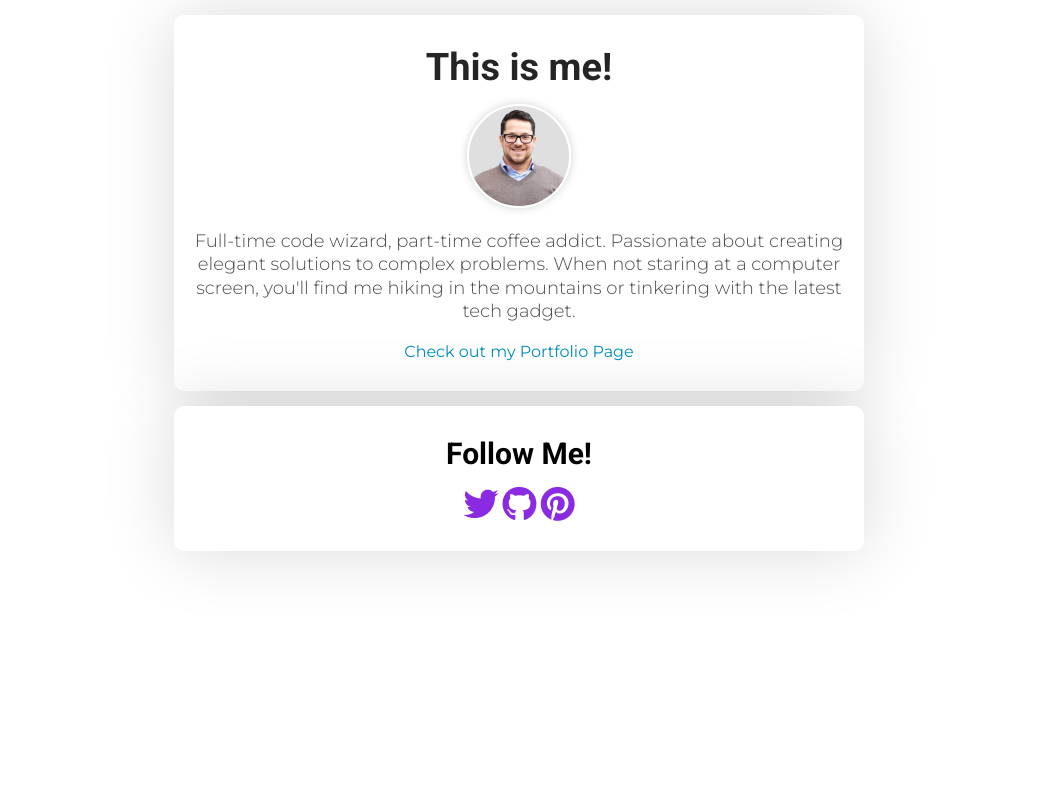
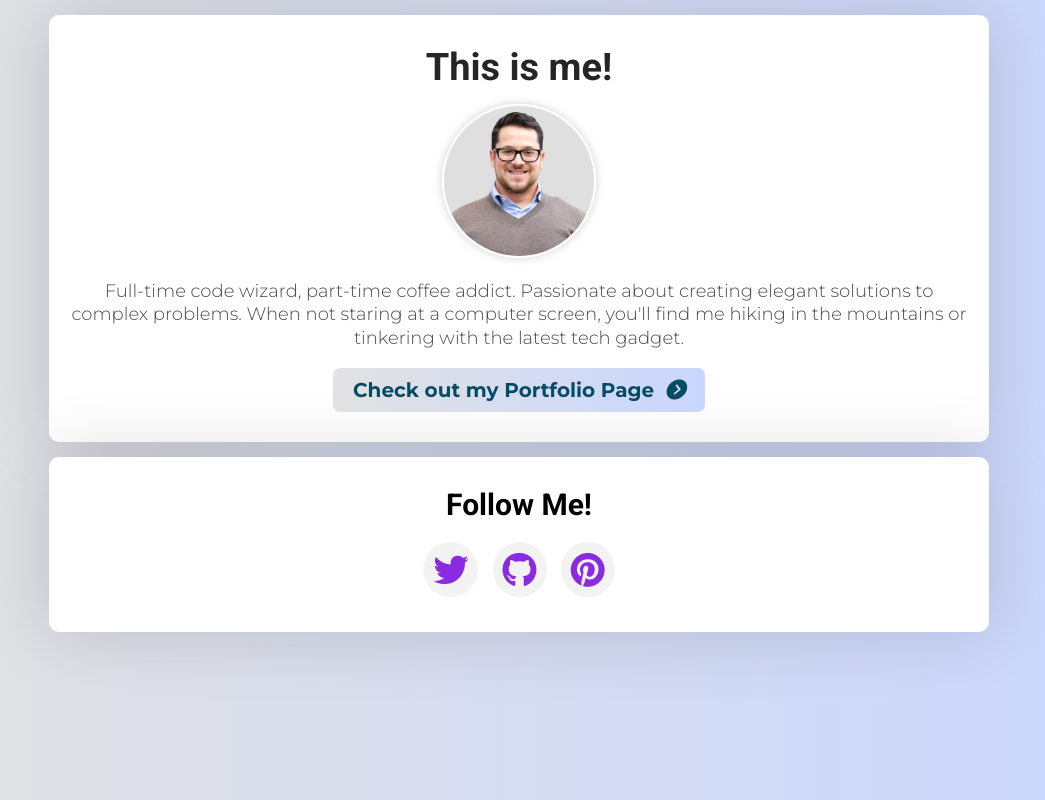
Before and after one commit to gilad009/profile, a plain HTML site: page index.html in a window 1280 px wide. Shown: the whole page, without its empty margins (121-1166 px from the left). Drawn offline with Linux system fonts and the light colour scheme.

Commit message:
make my profile prettier

```diff
--- a/index.html
+++ b/index.html
@@ -16,7 +16,7 @@
     <h1>This is me!</h1>
     <img src="images/1604310183887.jpeg" alt="Gilad Milashut" class="img-circle">
     <p>Full-time code wizard, part-time coffee addict. Passionate about creating elegant solutions to complex problems. When not staring at a computer screen, you'll find me hiking in the mountains or tinkering with the latest tech gadget.</p>
-    <a href="#">Check out my Portfolio Page</a>
+    <a href="#" class="btn-primary">Check out my Portfolio Page <i class="fa-thin fa-circle-chevron-right"></i></a>
   </div>
 
   <div class="container card">
--- a/style.css
+++ b/style.css
@@ -2,6 +2,10 @@
 body {
   font-family: 'Montserrat', sans-serif;
   font-weight: 300;
+  background: #C9D6FF;  /* fallback for old browsers */
+background: -webkit-linear-gradient(to right, #E2E2E2, #C9D6FF);  /* Chrome 10-25, Safari 5.1-6 */
+background: linear-gradient(to right, #E2E2E2, #C9D6FF); /* W3C, IE 10+/ Edge, Firefox 16+, Chrome 26+, Opera 12+, Safari 7+ */
+
 }
 
 h1, h2, h3, h4 {
@@ -23,7 +27,7 @@ h2 {
 }
 
 img {
-  width: 100px;
+  width: 150px;
   border: 2px solid white;
   box-shadow: 0px 0px 10px rgba(0, 0, 0, 0.18)
 }
@@ -44,9 +48,31 @@ a {
   font-weight: 400;
 }
 
-a:hover {
-  color: rgb(4, 72, 94);
-  text-decoration: underline;
+.btn-primary {
+  background: #C9D6FF;  /* fallback for old browsers */
+  background: -webkit-linear-gradient(to right, #E2E2E2, #C9D6FF);  /* Chrome 10-25, Safari 5.1-6 */
+  background: linear-gradient(to right, #E2E2E2, #C9D6FF); /* W3C, IE 10+/ Edge, Firefox 16+, Chrome 26+, Opera 12+, Safari 7+ */
+  font-size: 20px;
+  padding: 10px 20px;
+  display: inline-block;
+  margin: 0;
+  color: rgb(5 76 99);
+  border-radius: 7px;
+  transition: .3s all ease-in-out;
+  transform: scale(1);
+  font-weight: 700;
+}
+.btn-primary:hover {
+  box-shadow: 8px 8px 10px rgba(0, 0, 0, 0.085);
+  transform: scale(1.05);
+}
+
+.btn-primary i {
+  font-size: 20px;
+  background-color: none;
+  color: rgb(5 76 99);
+  padding-left: 5px;
+  font-family: fontawesome;
 }
 
 ul {
@@ -57,21 +83,30 @@ ul {
 .card li {
   list-style: none;
   display: inline-block;
+  padding: 10px;
+  background: #f3f3f3;
+  border-radius: 50%;
+  margin: 5px;
+  cursor: pointer;
+
 }
 
-i {
+.card li i {
   font-size: 35px;
   color: blueviolet;
+  font-family: fontawesome;
+  transition: .3s all ease-in-out;
+
 }
 
-i:hover {
+.card li:hover i {
   color: rgb(112, 14, 203);
 }
 
 .container {
   background-color: #fff;
   text-align: center;
-  width: 650px;
+  width: 900px;
   margin: 15px auto;
   border-radius: 10px;
   padding: 30px 20px;
@@ -89,7 +124,7 @@ i:hover {
 @media (max-width: 768px) {
   /* For a screen < 720px, this CSS will be read */
   .container {
-    width: 650px;
+    width: 550px;
   }
 
   i {
```
